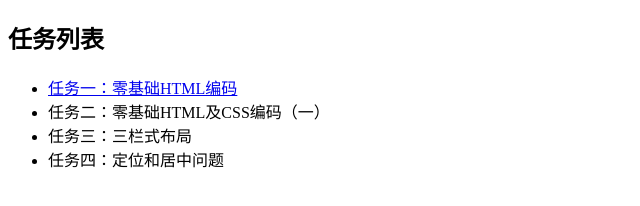
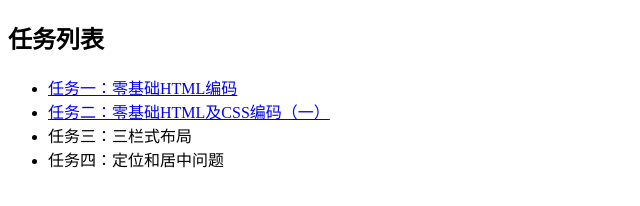
Before and after one commit to Apopo/apopo.github.com, a plain HTML site: page ife2016spring.html in a window 1280 px wide. Shown: the whole page, without its empty margins (0-640 px from the left). Drawn offline with Linux system fonts and the light colour scheme.

Commit message:
Update ife2016spring.html

```diff
--- a/ife2016spring.html
+++ b/ife2016spring.html
@@ -7,7 +7,7 @@
 	<h2>任务列表</h2>
 	<ul>
 		<li><a href="task1.html" target="_blank">任务一：零基础HTML编码</a></li>
-		<li>任务二：零基础HTML及CSS编码（一）</li>
+		<li><a href="task2.html" target="_blank">任务二：零基础HTML及CSS编码（一）</a></li>
 		<li>任务三：三栏式布局</li>
 		<li>任务四：定位和居中问题</li>
 	</ul>
```
